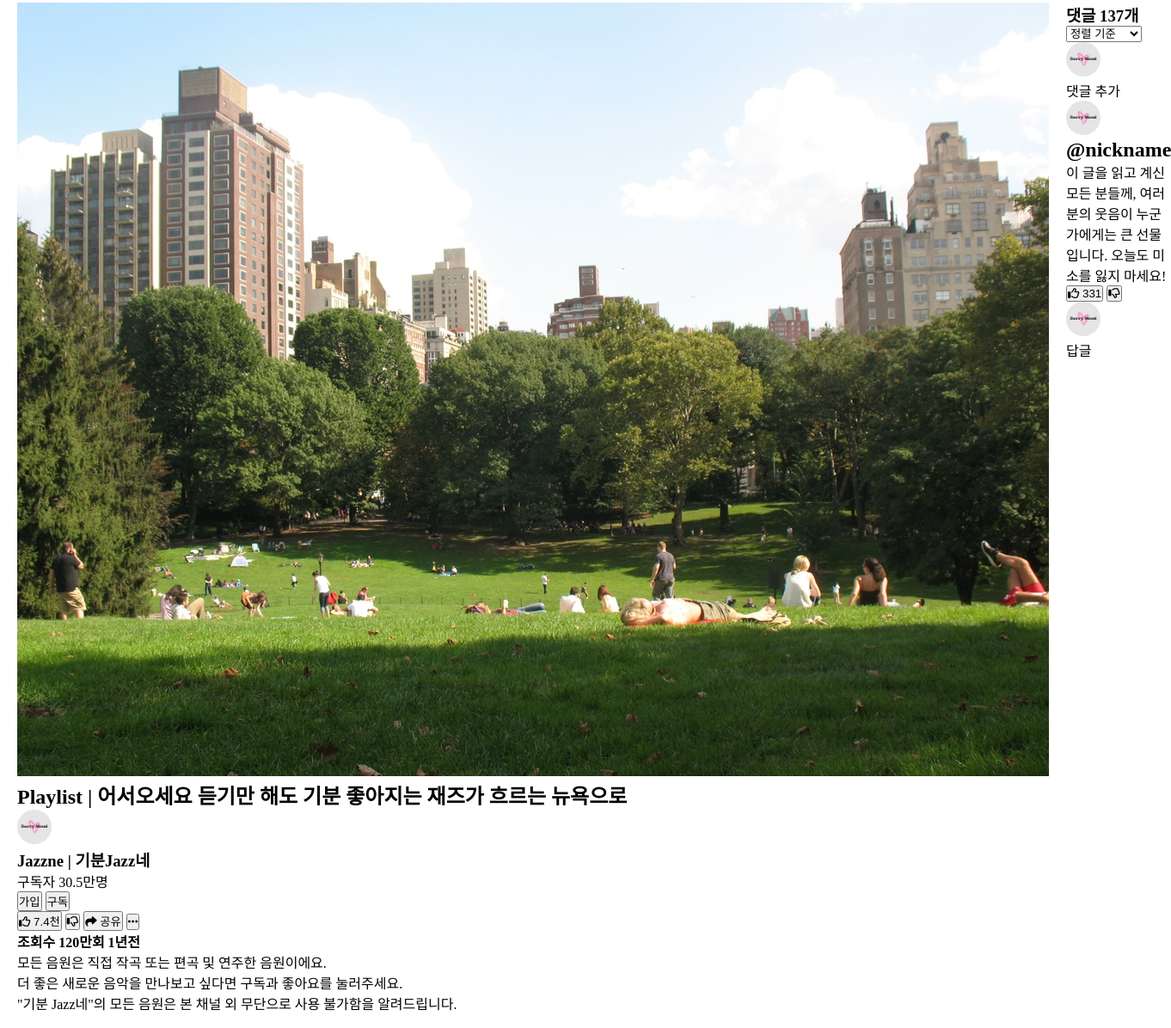
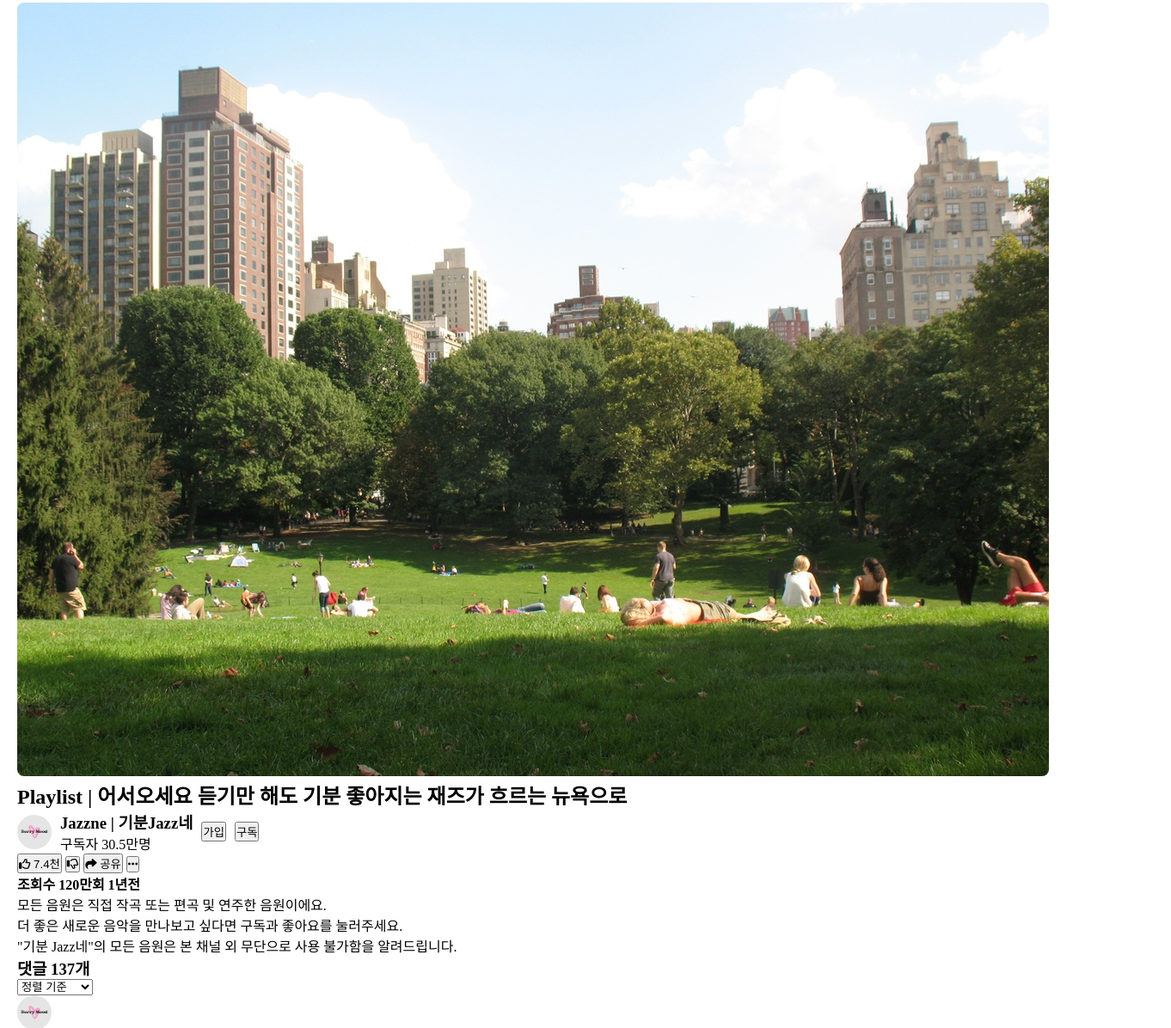
Before and after one commit to Geumjoo1/web2_youtube-clone, a plain HTML site: page 유튜브/index.html in a window 1280 px wide. Shown: the part 62-1258 px from the top of the page at 86% size, 1362 px wide, since content can reach past the window. Drawn offline with Linux system fonts and the light colour scheme.

Commit message:
유튜브

```diff
--- a/유튜브/index.html
+++ b/유튜브/index.html
@@ -34,6 +34,8 @@
             font-size: 16px;
         }
 
+
+
         .search_box > i {
             margin-left: 8px;
         }
@@ -45,15 +47,22 @@
         }
 
         .main_content {
-            display: flex;
+            flex-direction: column;
             padding: 20px;
             gap: 20px;
         }
 
-        /* .video_player > img {
+        .video_player > img {
+           height: auto;
+           border-radius: 8px;
 
-        } */
+        }
 
+        .channel {
+            display: flex;
+            align-items: center;
+            gap: 10px;
+        }
 
         .channel > img {
             width: 40px;
```
